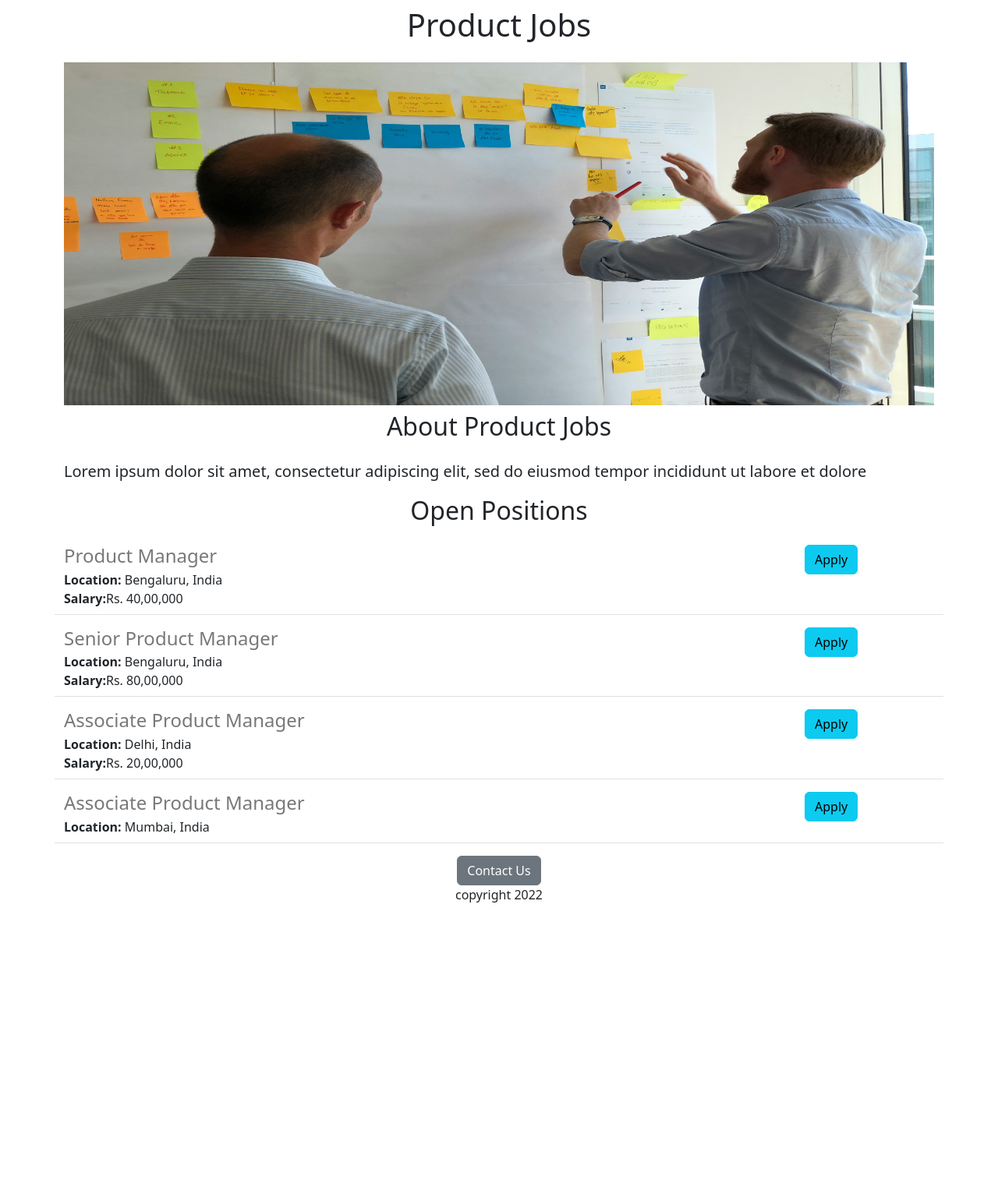
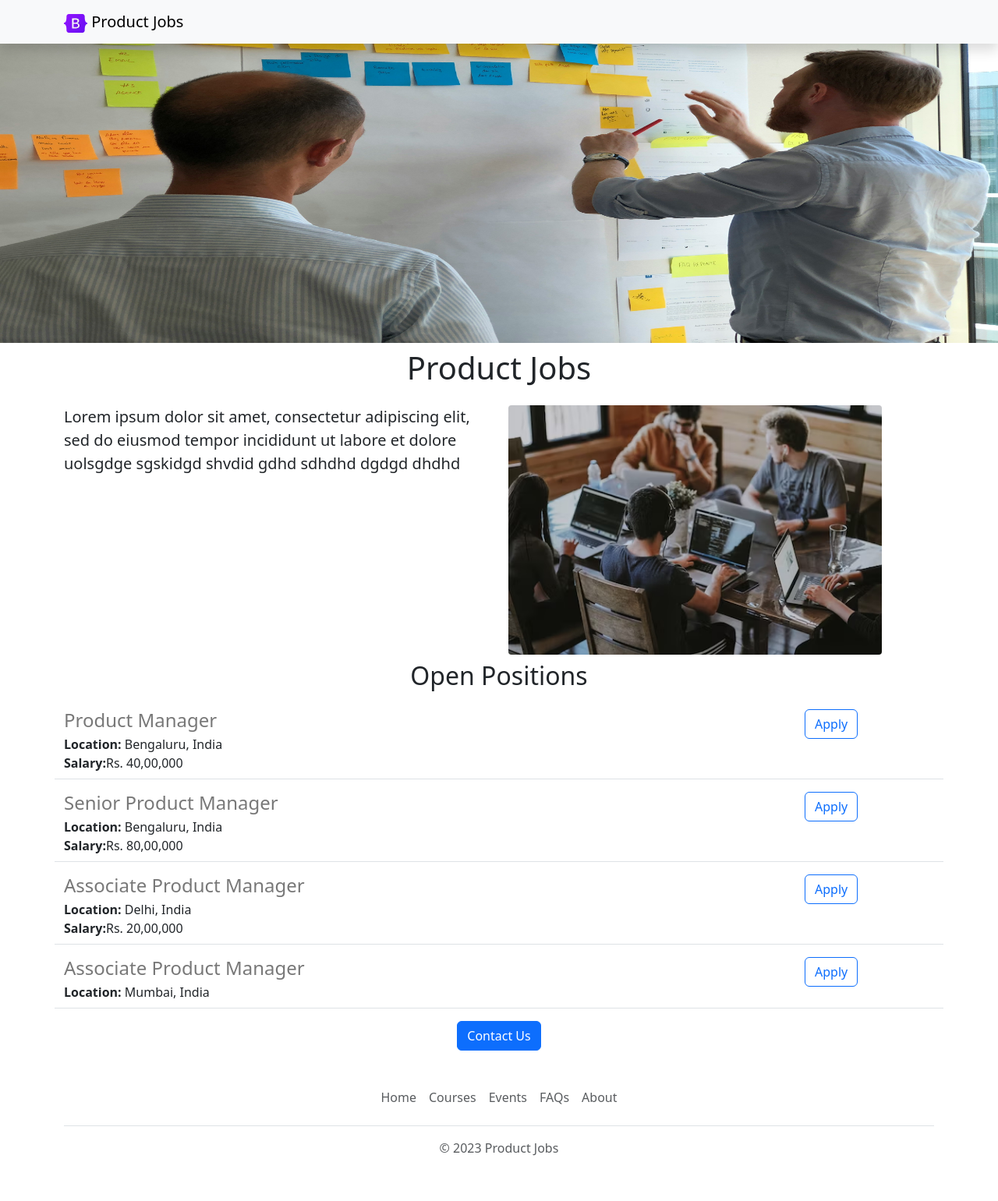
Before and after one commit to HarshM1994/ProductJobs, a Flask app: page / in a window 1280 px wide. Shown: the whole page at 78% size. Before the commit the page ends 1158 px from the top, so only its background shows below. Run offline with Flask 3, Linux system fonts and the light colour scheme.

Commit message:
functional and aesthetic changes

```diff
--- /dev/null
+++ b/templates/footer.html
@@ -0,0 +1,12 @@
+<div class = "container">
+  <footer class="py-3 my-4">
+    <ul class = "nav justify-content-center border-bottom pb-3 mb-3">
+      <li class= "nav-item"><a target ="_blank" href="https://www.jovian.ai" class = "nav-link px-2 text-muted">Home</a></li>
+      <li class="nav-item"><a href="#" class = "nav-link px-2 text-muted">Courses</a></li>
+      <li class="nav-item"><a href="#" class = "nav-link px-2 text-muted">Events</a></li>
+      <li class="nav-item"><a href="#" class = "nav-link px-2 text-muted">FAQs</a></li>
+      <li class="nav-item"><a href="#" class = "nav-link px-2 text-muted">About</a></li>
+    </ul>
+    <p class="text-center text-muted">&copy; 2023 Product Jobs</p>
+  </footer>
+</div>
--- a/templates/home.html
+++ b/templates/home.html
@@ -11,13 +11,19 @@
         width: 100%;
       }
     </style>
+    <img class="img-fluid" id= "banner" src = "https://8c9c7a59-d31e-47e8-9881-c3f5fa39183e-00-o7udd1cqnolg.pike.replit.dev/static/Banner.jpg">
   <body>
+    {% include 'nav.html' %}
     <div class = "container">
        <h1 class = "text-center mt-2 mb-4">Product Jobs</h1>
-       <img class="img-fluid" id= "banner" src = "https://8c9c7a59-d31e-47e8-9881-c3f5fa39183e-00-o7udd1cqnolg.pike.replit.dev/static/Banner.jpg">
-       <h2 class = "text-center mt-2 mb-4">About Product Jobs</h2>
-       <p class = "lead">Lorem ipsum dolor sit amet, consectetur adipiscing elit, sed do eiusmod tempor incididunt ut labore et dolore </p>
-
+    <div class ="row" style=margin-bottom:16px">
+    <div class="col-md-6">
+       <p class = "lead">Lorem ipsum dolor sit amet, consectetur adipiscing elit, sed do eiusmod tempor incididunt ut labore et dolore uolsgdge sgskidgd shvdid gdhd sdhdhd dgdgd dhdhd </p>
+    </div>
+    <div class="d-none d-md-block col-md-6">
+      <img src = "/static/people.avif" style = "height: 320px; border-radius: 4px;">
+    </div>
+    </div>
        <h2 class = "text-center mt-2 mb-4">Open Positions</h2>
       <div>
          {% for job in jobs %}
@@ -25,9 +31,9 @@
          {% endfor %}
     </div>
        <div class="text-center">
-       <button type="button" class="btn btn-secondary">Contact Us</button>
-         <p>copyright 2022</p>
+       <a href="mailto:career@productjobs.com?subject=Question%20about%20Job%20Openings&body=Name%3A%20%3Cyour%20name%20here%3E%0D%0A%0D%0AQuestion%3A%20%3CPut%20your%20question%20here%3E" type="button" class="btn btn-primary">Contact Us</a>
        </div>
     </div>
+    {% include 'footer.html' %}
   </body>
 </html>
--- a/templates/jobitem.html
+++ b/templates/jobitem.html
@@ -12,7 +12,8 @@
     </div>
     {% endif %}
   </div>
-  <div class="col-2">
-   <button type="button" class="btn btn-info">Apply</button>
+  <div class="col-2 padding-right:16px">
+   <a href="mailto:career@productjobs.com?subject=Application%20for%20{{job['title']}}&body=Name%3A%20%3Cyour%20name%20here%3E%0D%0AResume%3A%20%3Cresume%20link%3E%0D%0ALinkedIn%20link%20%3ClinkedIn%20link%3E"
+     type="button" class="btn btn-outline-primary float-right align-middle">Apply</a>
   </div>
 </div>
--- /dev/null
+++ b/templates/nav.html
@@ -0,0 +1,8 @@
+<nav class="navbar bg-body-tertiary shadow fixed-top bg-white">
+  <div class="container">
+    <a class="navbar-brand" href="#">
+      <img src="static/logo.svg" alt="Product Jobs" width="30" height="24">
+      Product Jobs
+    </a>
+  </div>
+</nav>
```
Also changed, not shown: static/logo.svg (added), static/people.avif (added).
